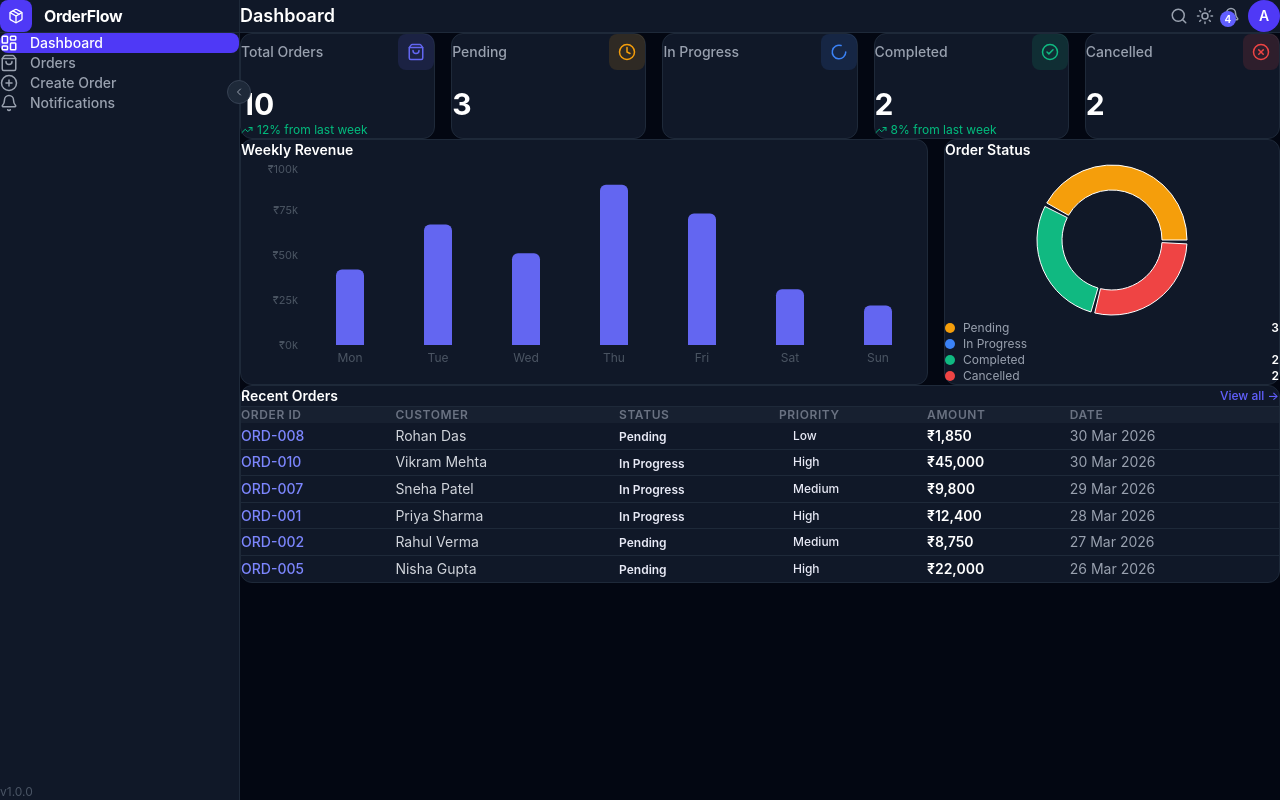
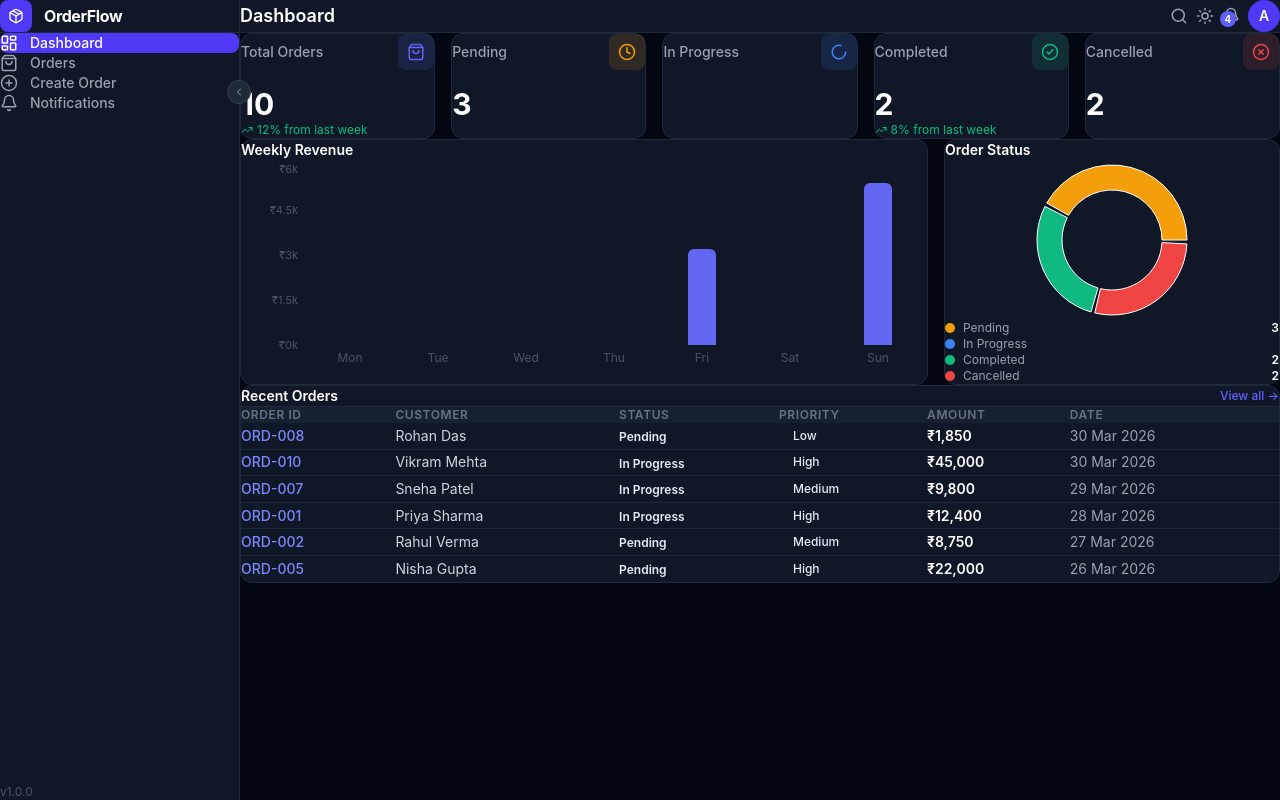
Before and after one commit to Shadab0072/order-management-system, a React (Vite) app: page /dashboard in a window 1280 px wide. Built offline with nearby package versions, Linux system fonts and the light colour scheme.

Commit message:
dynamic weekly data updated on dashboard

```diff
--- a/src/data/orders.js
+++ b/src/data/orders.js
@@ -367,14 +367,3 @@ export const notifications = [
     createdAt: new Date(Date.now() - 30 * 60 * 1000).toISOString(),
   },
 ]
-
-// ─── Weekly Chart Data ────────────────────────────────────────────────────────
-export const weeklyData = [
-  { day: "Mon", orders: 18, revenue: 42000 },
-  { day: "Tue", orders: 24, revenue: 67000 },
-  { day: "Wed", orders: 20, revenue: 51000 },
-  { day: "Thu", orders: 31, revenue: 89000 },
-  { day: "Fri", orders: 27, revenue: 73000 },
-  { day: "Sat", orders: 15, revenue: 31000 },
-  { day: "Sun", orders: 11, revenue: 22000 },
-]
--- a/src/pages/Dashboard.jsx
+++ b/src/pages/Dashboard.jsx
@@ -21,7 +21,6 @@ import {
 import { useNavigate } from 'react-router-dom'
 import { useTheme } from '../context/ThemeContext'
 import { useApp } from '../context/AppContext'
-import { weeklyData } from '../data/orders'
 import { computeDashboardStats } from '../utils/orderHelpers'
 import { formatCurrency, formatDate } from '../utils/formatters'
 import { statusConfig, priorityConfig } from '../constants/status'
@@ -130,6 +129,31 @@ const Dashboard = () => {
 
   const stats = useMemo(() => computeDashboardStats(orders), [orders])
 
+  const dynamicWeeklyData = useMemo(() => {
+    const data = [
+      { day: "Mon", orders: 0, revenue: 0 },
+      { day: "Tue", orders: 0, revenue: 0 },
+      { day: "Wed", orders: 0, revenue: 0 },
+      { day: "Thu", orders: 0, revenue: 0 },
+      { day: "Fri", orders: 0, revenue: 0 },
+      { day: "Sat", orders: 0, revenue: 0 },
+      { day: "Sun", orders: 0, revenue: 0 },
+    ]
+
+    orders.forEach((order) => {
+      const d = new Date(order.createdAt)
+      const dayIndex = d.getDay() // 0 is Sun, 1 is Mon
+      const idx = dayIndex === 0 ? 6 : dayIndex - 1
+
+      data[idx].orders += 1
+      if (order.status === 'completed') {
+        data[idx].revenue += order.totalAmount || 0
+      }
+    })
+
+    return data
+  }, [orders])
+
   const statCards = [
     { label: 'Total Orders',  value: stats.total,       icon: ShoppingBag,  color: '#6366f1', delta: 12 },
     { label: 'Pending',       value: stats.pending,     icon: Clock,        color: '#f59e0b' },
@@ -172,7 +196,7 @@ const Dashboard = () => {
             Weekly Revenue
           </p>
           <ResponsiveContainer width="100%" height={220}>
-            <BarChart data={weeklyData} barSize={28}>
+            <BarChart data={dynamicWeeklyData} barSize={28}>
               <XAxis dataKey="day" tick={{ fill: axisColor, fontSize: 12 }} axisLine={false} tickLine={false} />
               <YAxis tick={{ fill: axisColor, fontSize: 11 }} axisLine={false} tickLine={false} tickFormatter={(v) => `₹${v / 1000}k`} />
               <Tooltip content={<CustomBarTooltip isDark={isDark} />} cursor={{ fill: gridColor }} />
```
